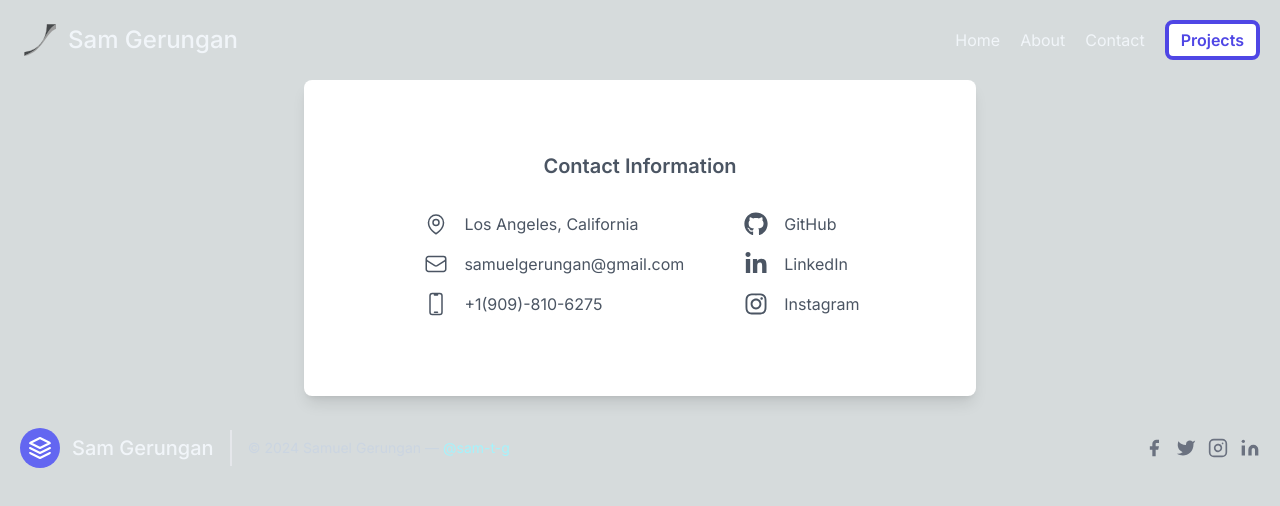
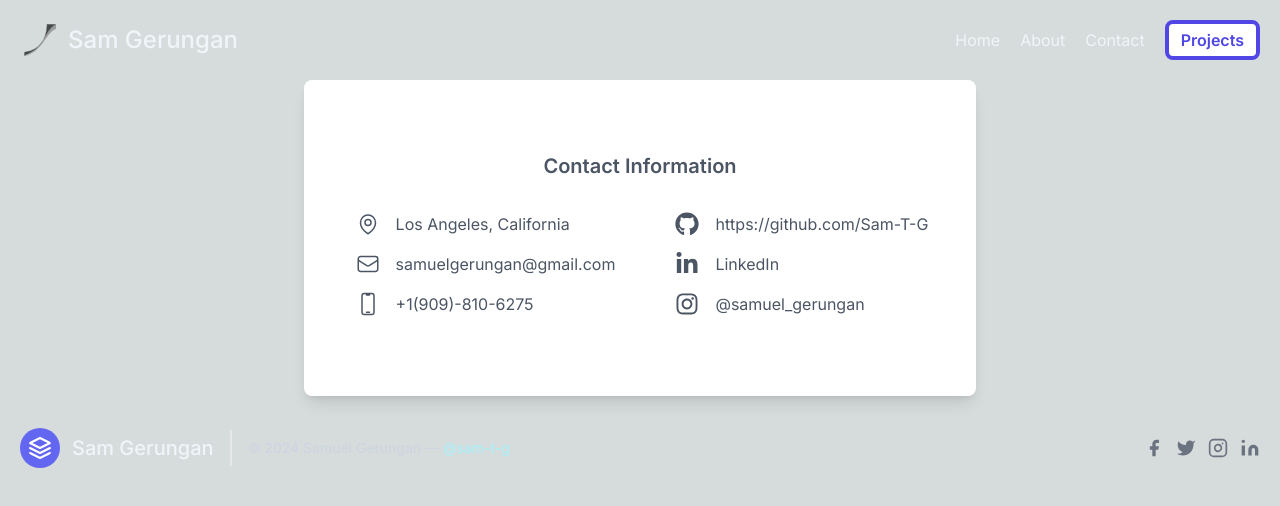
Before and after one commit to Sam-T-G/sam-modern-portfolio, a Next.js app: page /contact in a window 1280 px wide. Shown: the top 506 px of the page. Built offline with nearby package versions, Linux system fonts and the light colour scheme.

Commit message:
Update page.tsx

```diff
--- a/src/app/contact/page.tsx
+++ b/src/app/contact/page.tsx
@@ -66,7 +66,7 @@ const ContactCard = () => {
 						</li>
 					</div>
 					<div className="mx-7">
-						<li className="flex items-center py-2">
+						<li className="flex items-center py-2 transform transition-transform hover:scale-105 cursor-pointer">
 							<svg
 								className="w-6 h-6 ml-1 mr-4"
 								xmlns="http://www.w3.org/2000/svg"
@@ -78,9 +78,9 @@ const ContactCard = () => {
 									d="M165.9 397.4c0 2-2.3 3.6-5.2 3.6-3.3 .3-5.6-1.3-5.6-3.6 0-2 2.3-3.6 5.2-3.6 3-.3 5.6 1.3 5.6 3.6zm-31.1-4.5c-.7 2 1.3 4.3 4.3 4.9 2.6 1 5.6 0 6.2-2s-1.3-4.3-4.3-5.2c-2.6-.7-5.5 .3-6.2 2.3zm44.2-1.7c-2.9 .7-4.9 2.6-4.6 4.9 .3 2 2.9 3.3 5.9 2.6 2.9-.7 4.9-2.6 4.6-4.6-.3-1.9-3-3.2-5.9-2.9zM244.8 8C106.1 8 0 113.3 0 252c0 110.9 69.8 205.8 169.5 239.2 12.8 2.3 17.3-5.6 17.3-12.1 0-6.2-.3-40.4-.3-61.4 0 0-70 15-84.7-29.8 0 0-11.4-29.1-27.8-36.6 0 0-22.9-15.7 1.6-15.4 0 0 24.9 2 38.6 25.8 21.9 38.6 58.6 27.5 72.9 20.9 2.3-16 8.8-27.1 16-33.7-55.9-6.2-112.3-14.3-112.3-110.5 0-27.5 7.6-41.3 23.6-58.9-2.6-6.5-11.1-33.3 2.6-67.9 20.9-6.5 69 27 69 27 20-5.6 41.5-8.5 62.8-8.5s42.8 2.9 62.8 8.5c0 0 48.1-33.6 69-27 13.7 34.7 5.2 61.4 2.6 67.9 16 17.7 25.8 31.5 25.8 58.9 0 96.5-58.9 104.2-114.8 110.5 9.2 7.9 17 22.9 17 46.4 0 33.7-.3 75.4-.3 83.6 0 6.5 4.6 14.4 17.3 12.1C428.2 457.8 496 362.9 496 252 496 113.3 383.5 8 244.8 8zM97.2 352.9c-1.3 1-1 3.3 .7 5.2 1.6 1.6 3.9 2.3 5.2 1 1.3-1 1-3.3-.7-5.2-1.6-1.6-3.9-2.3-5.2-1zm-10.8-8.1c-.7 1.3 .3 2.9 2.3 3.9 1.6 1 3.6 .7 4.3-.7 .7-1.3-.3-2.9-2.3-3.9-2-.6-3.6-.3-4.3 .7zm32.4 35.6c-1.6 1.3-1 4.3 1.3 6.2 2.3 2.3 5.2 2.6 6.5 1 1.3-1.3 .7-4.3-1.3-6.2-2.2-2.3-5.2-2.6-6.5-1zm-11.4-14.7c-1.6 1-1.6 3.6 0 5.9 1.6 2.3 4.3 3.3 5.6 2.3 1.6-1.3 1.6-3.9 0-6.2-1.4-2.3-4-3.3-5.6-2z"
 								/>
 							</svg>
-							<span className="text-gray-600">GitHub</span>
+							<span className="text-gray-600">https://github.com/Sam-T-G</span>
 						</li>
-						<li className="flex items-center py-2">
+						<li className="flex items-center py-2 transform transition-transform hover:scale-105 cursor-pointer">
 							<svg
 								className="w-6 h-6 ml-1 mr-4"
 								xmlns="http://www.w3.org/2000/svg"
@@ -92,7 +92,7 @@ const ContactCard = () => {
 							</svg>
 							<span className="text-gray-600">LinkedIn</span>
 						</li>
-						<li className="flex items-center py-2">
+						<li className="flex items-center py-2 transform transition-transform hover:scale-105 cursor-pointer">
 							<svg
 								className="w-6 h-6 ml-1 mr-4"
 								xmlns="http://www.w3.org/2000/svg"
@@ -102,7 +102,7 @@ const ContactCard = () => {
 									d="M224.1 141c-63.6 0-114.9 51.3-114.9 114.9s51.3 114.9 114.9 114.9S339 319.5 339 255.9 287.7 141 224.1 141zm0 189.6c-41.1 0-74.7-33.5-74.7-74.7s33.5-74.7 74.7-74.7 74.7 33.5 74.7 74.7-33.6 74.7-74.7 74.7zm146.4-194.3c0 14.9-12 26.8-26.8 26.8-14.9 0-26.8-12-26.8-26.8s12-26.8 26.8-26.8 26.8 12 26.8 26.8zm76.1 27.2c-1.7-35.9-9.9-67.7-36.2-93.9-26.2-26.2-58-34.4-93.9-36.2-37-2.1-147.9-2.1-184.9 0-35.8 1.7-67.6 9.9-93.9 36.1s-34.4 58-36.2 93.9c-2.1 37-2.1 147.9 0 184.9 1.7 35.9 9.9 67.7 36.2 93.9s58 34.4 93.9 36.2c37 2.1 147.9 2.1 184.9 0 35.9-1.7 67.7-9.9 93.9-36.2 26.2-26.2 34.4-58 36.2-93.9 2.1-37 2.1-147.8 0-184.8zM398.8 388c-7.8 19.6-22.9 34.7-42.6 42.6-29.5 11.7-99.5 9-132.1 9s-102.7 2.6-132.1-9c-19.6-7.8-34.7-22.9-42.6-42.6-11.7-29.5-9-99.5-9-132.1s-2.6-102.7 9-132.1c7.8-19.6 22.9-34.7 42.6-42.6 29.5-11.7 99.5-9 132.1-9s102.7-2.6 132.1 9c19.6 7.8 34.7 22.9 42.6 42.6 11.7 29.5 9 99.5 9 132.1s2.7 102.7-9 132.1z"
 								/>
 							</svg>
-							<span className="text-gray-600">Instagram</span>
+							<span className="text-gray-600">@samuel_gerungan</span>
 						</li>
 					</div>
 				</ul>
```
